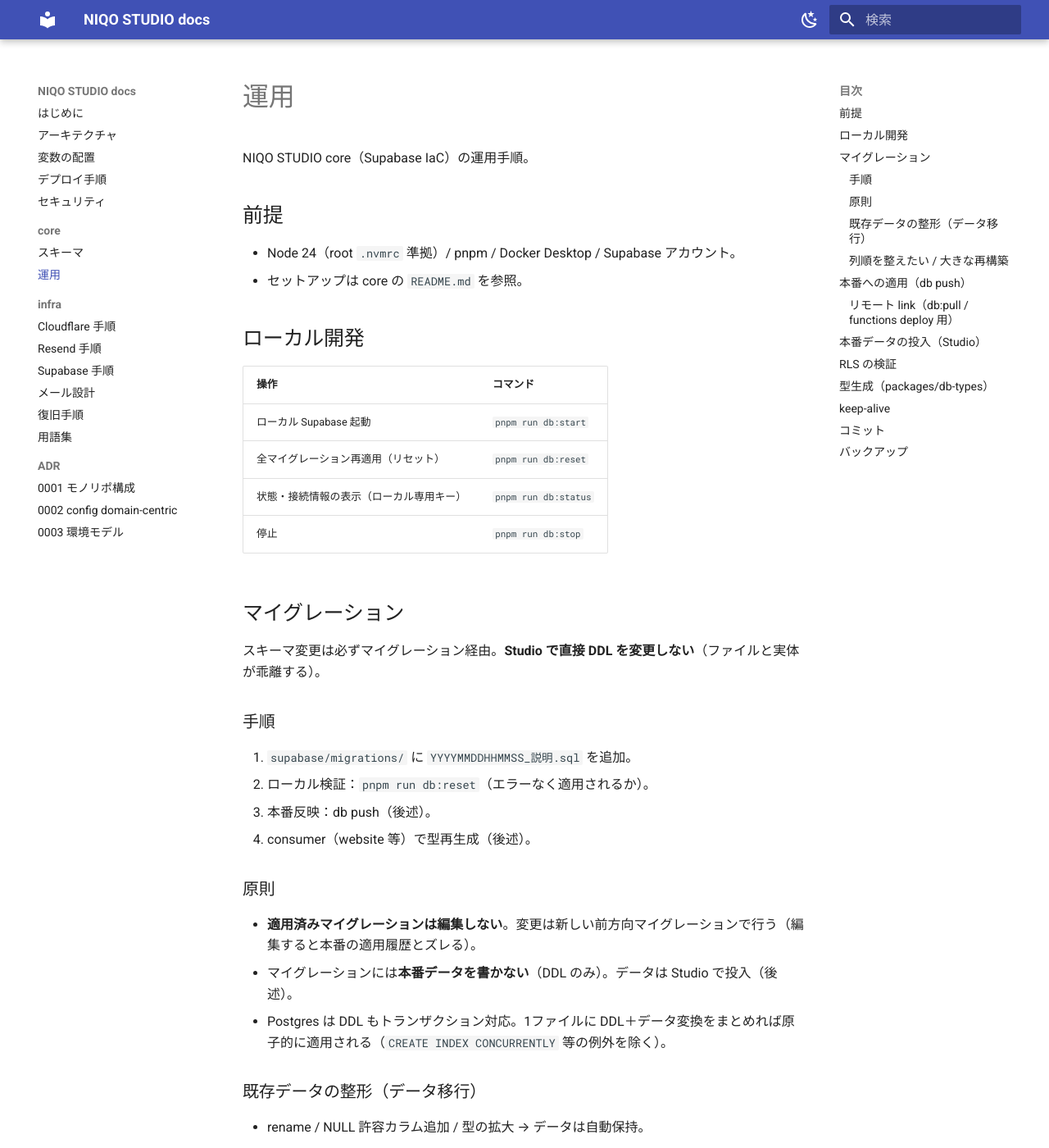
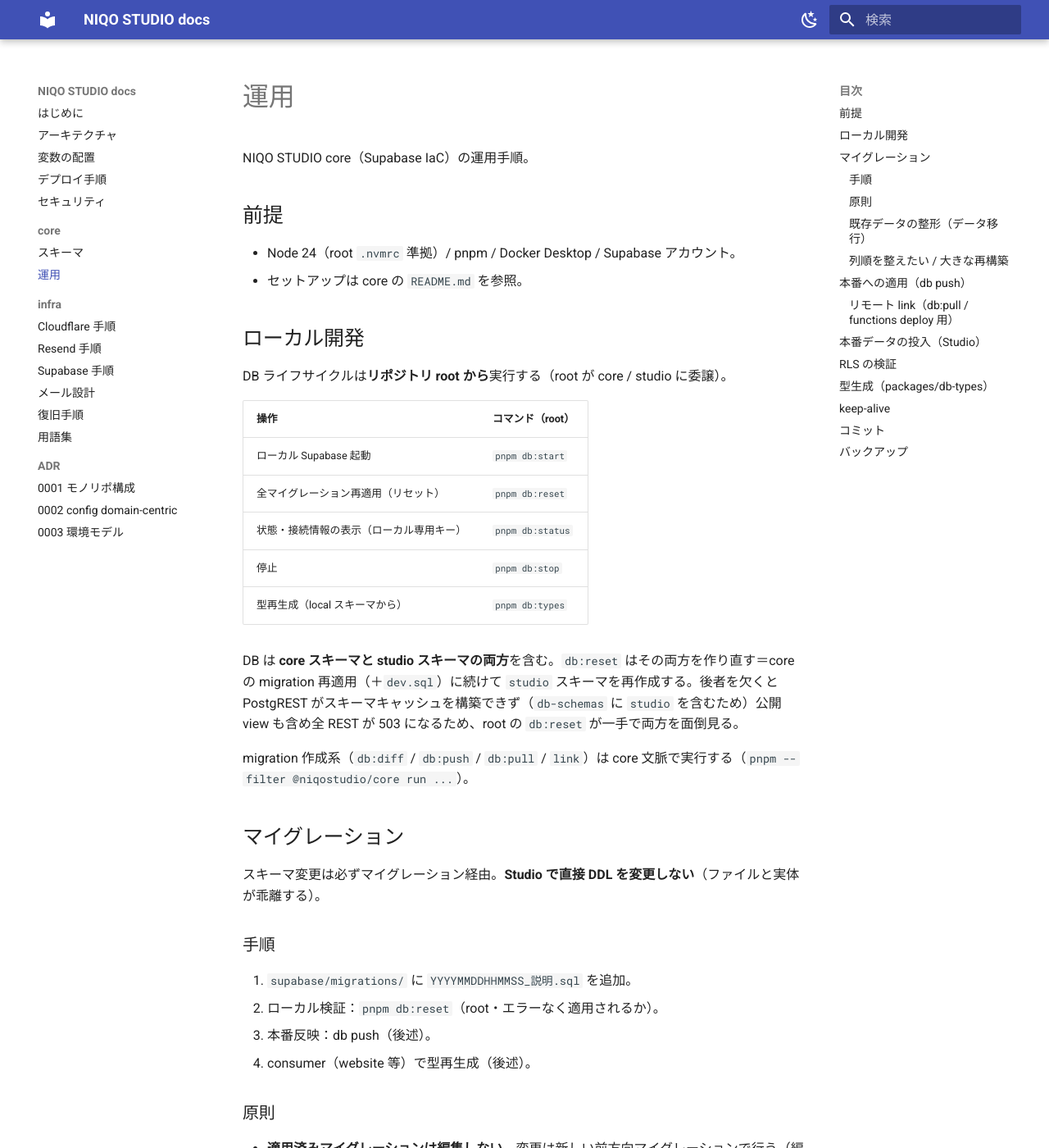
Before and after one commit to niqostudio/niqostudio, an MkDocs documentation site: the page built from docs/core/operations.md, in a window 1280 px wide and 1400 px high. Shown: the whole window at 82% size. Built offline with MkDocs 1.6.1 and Material for MkDocs 9.7.7, drawn with Linux system fonts in a browser that asks for light colours; some of the changed text lies outside the part shown.

Commit message:
docs: db コマンドの root 集約に追従
operations の操作表と各 README / CLAUDE の db:types・db:reset 参照を root の db: コマンドへ更新する。

```diff
--- a/docs/core/operations.md
+++ b/docs/core/operations.md
@@ -9,12 +9,19 @@
 
 ## ローカル開発
 
-| 操作 | コマンド |
+DB ライフサイクルは**リポジトリ root から**実行する（root が core / studio に委譲）。
+
+| 操作 | コマンド（root） |
 |---|---|
-| ローカル Supabase 起動 | `pnpm run db:start` |
-| 全マイグレーション再適用（リセット） | `pnpm run db:reset` |
-| 状態・接続情報の表示（ローカル専用キー） | `pnpm run db:status` |
-| 停止 | `pnpm run db:stop` |
+| ローカル Supabase 起動 | `pnpm db:start` |
+| 全マイグレーション再適用（リセット） | `pnpm db:reset` |
+| 状態・接続情報の表示（ローカル専用キー） | `pnpm db:status` |
+| 停止 | `pnpm db:stop` |
+| 型再生成（local スキーマから） | `pnpm db:types` |
+
+DB は **core スキーマと studio スキーマの両方**を含む。`db:reset` はその両方を作り直す＝core の migration 再適用（＋`dev.sql`）に続けて `studio` スキーマを再作成する。後者を欠くと PostgREST がスキーマキャッシュを構築できず（`db-schemas` に `studio` を含むため）公開 view も含め全 REST が 503 になるため、root の `db:reset` が一手で両方を面倒見る。
+
+migration 作成系（`db:diff` / `db:push` / `db:pull` / `link`）は core 文脈で実行する（`pnpm --filter @niqostudio/core run ...`）。
 
 ## マイグレーション
 
@@ -23,7 +30,7 @@
 ### 手順
 
 1. `supabase/migrations/` に `YYYYMMDDHHMMSS_説明.sql` を追加。
-2. ローカル検証：`pnpm run db:reset`（エラーなく適用されるか）。
+2. ローカル検証：`pnpm db:reset`（root・エラーなく適用されるか）。
 3. 本番反映：db push（後述）。
 4. consumer（website 等）で型再生成（後述）。
 
@@ -75,7 +82,7 @@
 
 ## 型生成（packages/db-types）
 
-- **core が local スキーマから生成**する：`pnpm run db:start`（migrations 適用）→ `pnpm run db:types`（`supabase gen types --local` を `packages/db-types/src/database.ts` に書き出し）。consumer（website 等）は workspace 依存 `@niqostudio/db-types` を参照する。
+- **local スキーマから生成**する：`pnpm db:start`（migrations 適用）→ `pnpm db:types`（root・`supabase gen types --local` を `packages/db-types/src/database.ts` に書き出し）。consumer（website 等）は workspace 依存 `@niqostudio/db-types` を参照する。
 - 型の正本は **migrations**（live プロジェクトでなく local の適用結果を introspection）。**CI（`core: types` workflow）が migrations と生成型のドリフトを検知**するので、スキーマ変更時は再生成してコミットする。
 
 ## keep-alive
```
Also changed, not shown: core/CLAUDE.md (+2 -2 lines), core/README.md (+7 -7 lines), packages/db-types/README.md (+2 -2 lines), website/CLAUDE.md (+1 -1 lines), website/README.md (+1 -1 lines).
